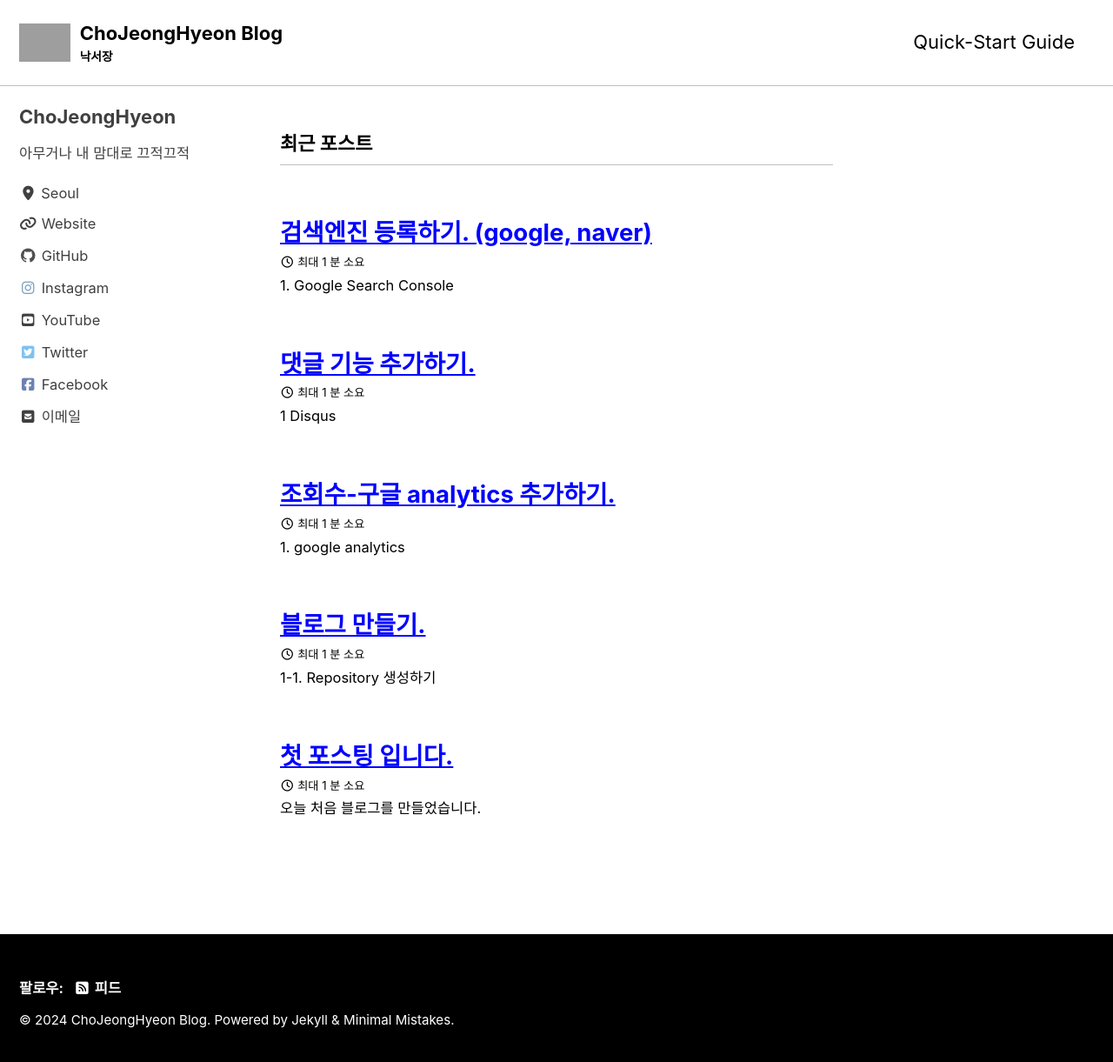
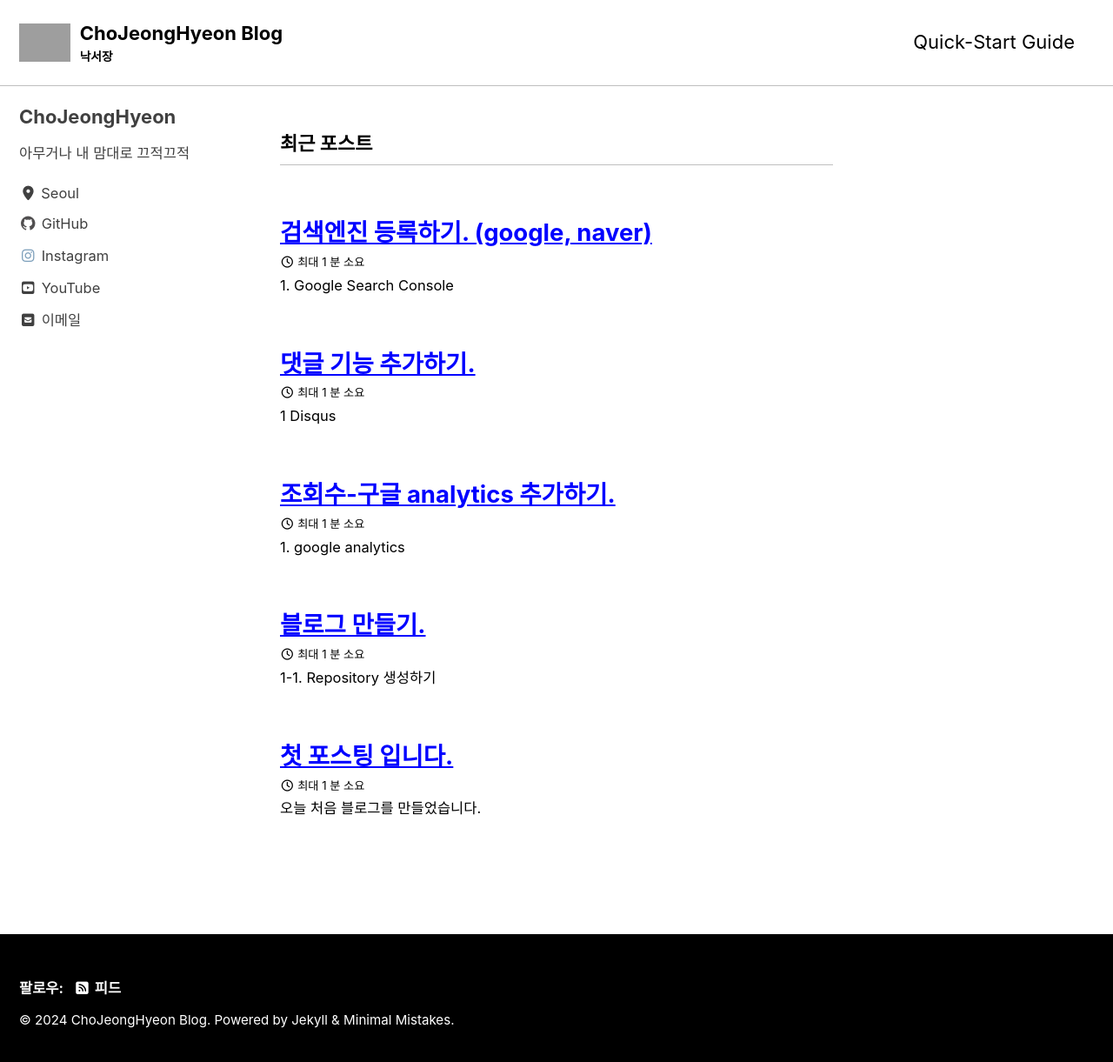
Before and after one commit to ChoJeongHyeon/ChoJeongHyeon.github.io, a Jekyll site: the page built from index.html, in a window 1280 px wide and 1228 px high. Shown: the top 1221 px of the window at 87% size. Built offline with Jekyll 4.4.1, drawn with Linux system fonts in a browser that asks for light colours; cached includes are drawn as plain includes; the list of posts is cut into pages by our own code.

Commit message:
사이드 아이콘 수정

```diff
--- a/_config.yml
+++ b/_config.yml
@@ -118,12 +118,6 @@ author:
   location: "Seoul"
   email: "0429cjhn@naver.com"
   links:
-    - label: "Email"
-      icon: "fas fa-fw fa-envelope-square"
-      # url: "mailto:your.name@email.com"
-    - label: "Website"
-      icon: "fas fa-fw fa-link"
-      url: "https://your-website.com"
     - label: "GitHub"
       icon: "fab fa-fw fa-github"
       url: "https://github.com/ChoJeongHyeon"
@@ -133,12 +127,6 @@ author:
     - label: "YouTube"
       icon: "fab fa-fw fa-youtube-square"
       url: "https://www.youtube.com/watch?v=Ox29z5Nf1Uk"
-    - label: "Twitter"
-      icon: "fab fa-fw fa-twitter-square"
-      url: "https://twitter.com/"
-    - label: "Facebook"
-      icon: "fab fa-fw fa-facebook-square"
-      url: "https://facebook.com/"
 
 # Site Footer
 footer:
```
